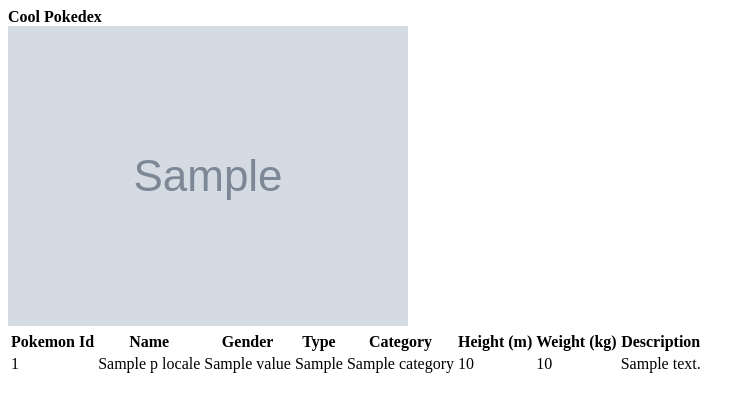
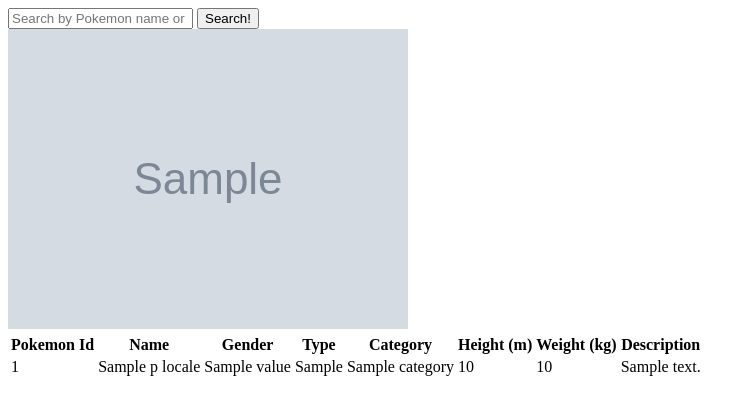
Before and after one commit to heejongahn/pokedex, a Python web app: template pokedex/templates/pokemon.html in a window 1280 px wide. Shown: the top 415 px of the page, without its empty margins (0-755 px from the left). Run offline with Jinja, Linux system fonts and the light colour scheme; the template is opened without the code that fills it: most values are stand-ins (such as "Sample title", 1, 10 or a date in 2020); grey boxes marked "Sample" are stand-in pictures; some libraries are stand-ins or nearby versions.

Commit message:
Add search bar inside of nav tag

```diff
--- a/pokedex/templates/base.html
+++ b/pokedex/templates/base.html
@@ -20,7 +20,10 @@
   <header>
   <!-- Navbar -->
     <nav>
-      <b>Cool Pokedex</b>
+      <form id="search-form">
+        <input id="search-input" type="text" placeholder="Search by Pokemon name or ID..." />
+        <button type="submit">Search!</button>
+      </form>
     </nav>
   </header>
 
```
Also changed, not shown: pokedex/assets/main.js (+8 -0 lines).
